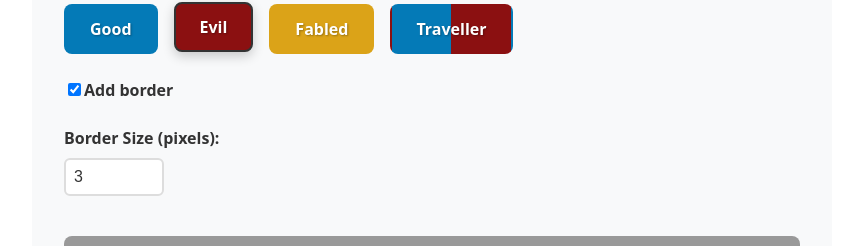
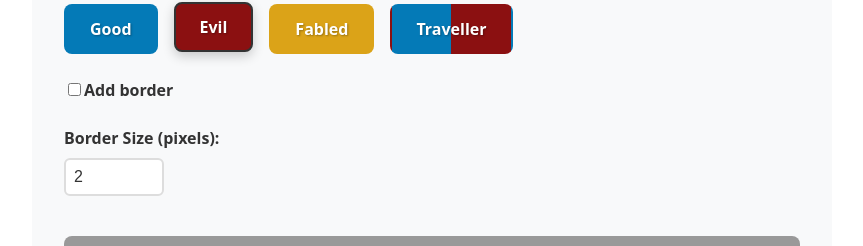
Before and after one commit to JohnForster/botc-icon-generator, a Preact app: page / in a window 1280 px wide. Shown: the part 607-853 px from the top of the page, without its empty margins (208-1071 px from the left). Built offline with nearby package versions, Linux system fonts and the light colour scheme.

Commit message:
Update defaults

```diff
--- a/src/app.tsx
+++ b/src/app.tsx
@@ -11,8 +11,8 @@ import { logUsage } from "./utils/logger";
 export function App() {
   const [selectedFile, setSelectedFile] = useState<File | null>(null);
   const [selectedColor, setSelectedColor] = useState<ColorOption>("red");
-  const [borderSize, setBorderSize] = useState<number>(3);
-  const [borderEnabled, setBorderEnabled] = useState<boolean>(true);
+  const [borderSize, setBorderSize] = useState<number>(2);
+  const [borderEnabled, setBorderEnabled] = useState<boolean>(false);
   const [processedImage, setProcessedImage] = useState<string | null>(null);
   const [previewImage, setPreviewImage] = useState<string | null>(null);
   const [isProcessing, setIsProcessing] = useState(false);
```
